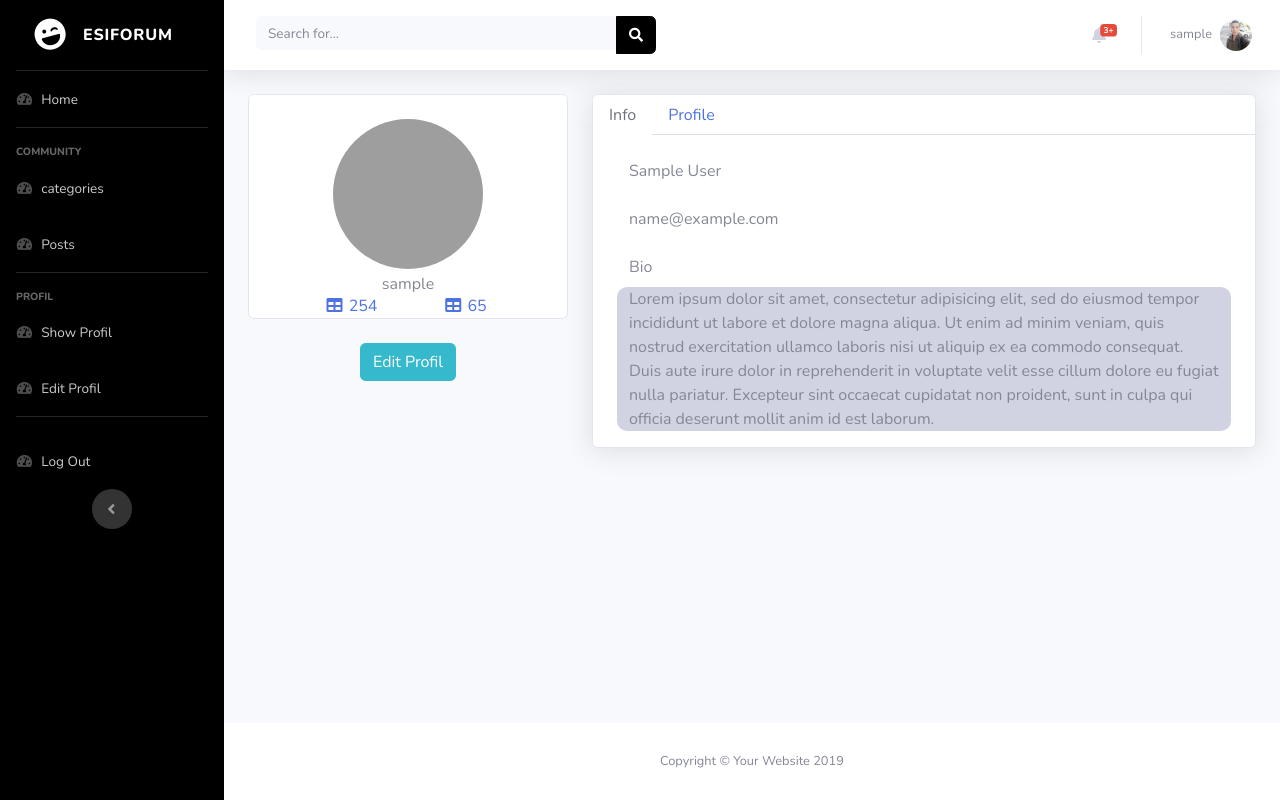
After one commit to AbdelkaderOumrani/DjangoForum, a Django app: page /accounts/profil in a window 1280 px wide. The commit adds this page. Run offline with Django 3.2, Linux system fonts and the light colour scheme; the visitor is signed in with stand-in values (Sample User, id 1); some libraries are stand-ins or nearby versions; grey boxes are pictures that could not be loaded.

Commit message:
add profil template

```diff
--- a/accounts/urls.py
+++ b/accounts/urls.py
@@ -6,5 +6,6 @@ urlpatterns = [
     path('register', views.register, name='register'),
     path('login/', views.login, name='login'),
     path('logout', views.logout, name='logout'),
+    path('profil', views.show_profil, name='show_profil'),
     path('profil/edit', views.edit_profil, name='edit_profil'),
 ]
--- a/accounts/views.py
+++ b/accounts/views.py
@@ -68,3 +68,8 @@ def logout(request):
 def edit_profil(request):
     if request.user.is_authenticated:
         return render(request, 'accounts/edit_profil.html')
+
+
+def show_profil(request):
+    if request.user.is_authenticated:
+        return render(request, 'accounts/show_profil.html')
--- a/posts/admin.py
+++ b/posts/admin.py
@@ -9,7 +9,8 @@ class CategoryAdmin(admin.ModelAdmin):
 
 class PostAdmin(admin.ModelAdmin):
     exclude = ('slug',)
-    list_display = ('title', 'category', 'status', 'created', 'updated')
+    list_display = ('title', 'category', 'status',
+                    'created', 'updated', 'author')
     list_filter = ('status', 'category')
     search_fields = ('title', 'body')
     sortable_by = ('created', 'updated', 'title', 'category')
--- a/posts/models.py
+++ b/posts/models.py
@@ -40,6 +40,7 @@ class Post(models.Model):
         (False, 'Hidden')
     )
     title = models.CharField(max_length=250)
+    author = models.ForeignKey(User, on_delete=models.SET_NULL, null=True)
     body = models.TextField()
     category = models.ForeignKey(
         Category, on_delete=models.SET_NULL, null=True)
--- /dev/null
+++ b/templates/accounts/show_profil.html
@@ -0,0 +1,152 @@
+{% extends 'base.html' %} {% block content %}
+<!-- Page Wrapper -->
+<div id="wrapper">
+  <!-- Sidebar -->
+  {% include 'partials/_sidebar.html' %}
+  <!-- End of Sidebar -->
+
+  <!-- Content Wrapper -->
+  <div id="content-wrapper" class="d-flex flex-column">
+    <!-- Main Content -->
+    <div id="content">
+      <!-- Topbar -->
+      {% include 'partials/_navbar.html' %}
+      <!-- End of Topbar -->
+
+      <!-- Begin Page Content -->
+
+      <div class="container-fluid">
+
+
+        <!-- Page Heading -->
+        <style type="text/css" >
+          .my-paragraphe{
+            border-radius: 10px  ; }
+            .nav-tabs .nav-link {
+              border: none;
+            }
+            .edit-profil{
+              color: #ffff ;
+              }
+            .edit-profil:hover{
+              text-decoration: none;
+            }
+
+        </style>
+
+
+        <!-- Content Row -->
+
+        <div class="row">
+            <!-- Column -->
+                  <div class="col-lg-4 col-xlg-3 col-md-5">
+                      <div class="card">
+                          <div class="card-block">
+                              <center class="m-t-90">
+                              <br/> <img src="img/22.jpg" class="img-profile rounded-circle" width="150" height="150" />
+                                  <h4 class="card-title m-t-10"></h4>
+                                  <h6 class="card-subtitle">{{ user.username }}</h6>
+                                  <div class="row text-center justify-content-md-center">
+                                    <div class="col-4"><a href="javascript:void(0)" class="link"><i class="fas fa-fw fa-table"></i> <font class="font-medium">254</font></a></div>
+
+                                      <div class="col-4"><a href="javascript:void(0)" class="link"><i class="fas fa-fw fa-table""></i> <font class="font-medium">65</font></a></div>
+                                  </div>
+                              </center>
+                          </div>
+                      </div>
+                      <br/>
+                      <center>
+                      <div class="form-group">
+                            <div class="col-sm-12" >
+                                  <button class="btn btn-info">
+                                    <a class ="edit-profil" href="{% url 'edit_profil' %} ">Edit Profil</a>
+                                  </button>
+                            </div>
+                      </div>
+                      </center>
+                  </div>
+
+
+          <!-- Area Chart -->
+          <div class="col-xl-8 col-lg-7 ">
+            <div class="card shadow mb-4">
+              <!-- Card Header - Dropdown -->
+
+              <!-- Card Body -->
+                <ul class="nav nav-tabs" id="myTab" role="tablist">
+                    <li class="nav-item ">
+                        <a class="nav-link active my-tab" id="info-tab" data-toggle="tab" href="#info" role="tab" aria-controls="info" aria-selected="true">Info</a>
+                    </li>
+                    <li class="nav-item my-tab">
+                                  <a class="nav-link " id="profile-tab" data-toggle="tab" href="#profile" role="tab" aria-controls="profile" aria-selected="false">Profile</a>
+                     </li>
+
+                  </ul>
+              <div class="tab-content" id="myTabContent">
+                <div class="col-lg-12 col-xlg-9 col-md-4 tab-pane fade show active " id="info" role="tabpanel" aria-labelledby="info-tab" >
+                      <div class="card border-0">
+                          <div class="card-block">
+                              <form class="form-horizontal form-material col-md-12">
+                                  <div class="form-group">
+                                    <br/>
+                                      <label class="col-md-12">{{ user.get_full_name }}</label>
+
+                                  </div>
+                                  <div class="form-group">
+                                      <label for="example-email" class="col-md-12">{{ user.email }}</label>
+
+                                  </div>
+                                  <div class="form-group">
+                                      <label class="col-md-12">Bio</label>
+
+                                      <p class="col-md-12 my-paragraphe bg-gray-400" > Lorem ipsum dolor sit amet, consectetur adipisicing elit, sed do eiusmod
+                                      tempor incididunt ut labore et dolore magna aliqua. Ut enim ad minim veniam,
+                                      quis nostrud exercitation ullamco laboris nisi ut aliquip ex ea commodo
+                                      consequat. Duis aute irure dolor in reprehenderit in voluptate velit esse
+                                      cillum dolore eu fugiat nulla pariatur. Excepteur sint occaecat cupidatat non
+                                      proident, sunt in culpa qui officia deserunt mollit anim id est laborum. </p>
+                                  </div>
+
+
+
+                              </form>
+                          </div>
+                      </div>
+                </div>
+                <div class="tab-pane fade" id="profile" role="tabpanel" aria-labelledby="profile-tab">
+                  <h1> Posts</h1>
+
+                </div>
+
+              </div>
+            </div>
+          </div>
+
+
+        </div>
+
+        <!-- Content Row -->
+
+
+      </div>
+      <!-- /.container-fluid -->
+
+
+    </div>
+    <!-- End of Main Content -->
+
+    <!-- Footer -->
+    {% include 'partials/_footer.html' %}
+    <!-- End of Footer -->
+  </div>
+  <!-- End of Content Wrapper -->
+</div>
+<!-- End of Page Wrapper -->
+
+<!-- Scroll to Top Button-->
+<a class="scroll-to-top rounded" href="#page-top">
+  <i class="fas fa-angle-up"></i>
+</a>
+
+<!-- Logout Modal-->
+{% include 'partials/_logout_modal.html'%} {% endblock %}
--- a/templates/partials/_sidebar.html
+++ b/templates/partials/_sidebar.html
@@ -67,7 +67,7 @@
 
   <!-- Nav Item - Show Profil -->
   <li class="nav-item">
-    <a class="nav-link" href="{% url 'categories' %}">
+    <a class="nav-link" href="{% url 'show_profil' %}">
       <i class="fas fa-fw fa-tachometer-alt"></i>
       <span>Show Profil</span></a
     >
@@ -86,7 +86,7 @@
 
   <!-- Nav Item - Log Out -->
   <li class="nav-item">
-    <a class="nav-link" href="{% url 'categories' %}">
+    <a class="nav-link" href="{% url 'logout' %}">
       <i class="fas fa-fw fa-tachometer-alt"></i>
       <span>Log Out </span></a
     >
```
Also changed, not shown: pages/views.py (+9 -5 lines), posts/migrations/0005_auto_20190614_2241.py (added).
